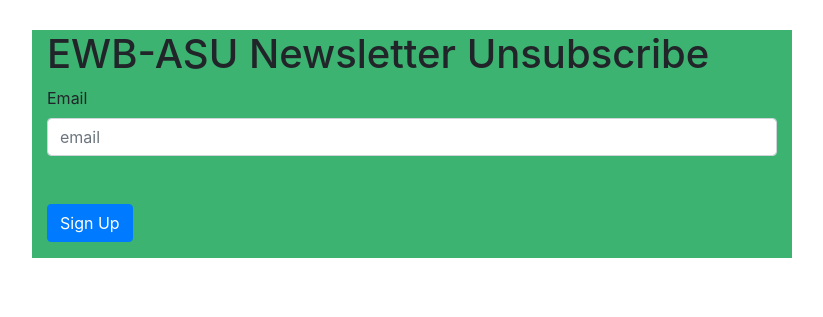
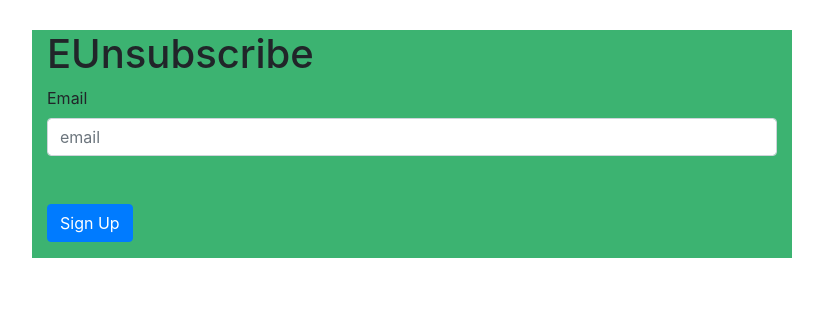
Before and after one commit to sarthakkg/web_app_mongoDB, a website: page unsubscribe.html in a window 1280 px wide. Shown: the whole page, without its empty margins (228-1051 px from the left). Drawn offline with nearby package versions, Linux system fonts and the light colour scheme.

Commit message:
Update to make it a generic customizable unsubscribe page

```diff
--- a/unsubscribe.html
+++ b/unsubscribe.html
@@ -18,7 +18,7 @@
         <div class="row">
             <div class="col-lg-2"></div>
             <div class="col-lg-8" style="background-color:mediumseagreen; margin-top: 30px;">
-                <h1>EWB-ASU Newsletter Unsubscribe</h1>
+                <h1>EUnsubscribe</h1>
                 <form id="form">
                     <div class="form-group">
                         <label for="email">Email</label>
@@ -31,7 +31,7 @@
             </div>
             <h1 style="visibility: hidden; color:blue" id="completed">
                 You have been unsubscribed.
-                If you would like to sign up again, please go to ewbasu.org.
+
             </h1>
             <div class="col-lg-2"></div>
         </div>
```
